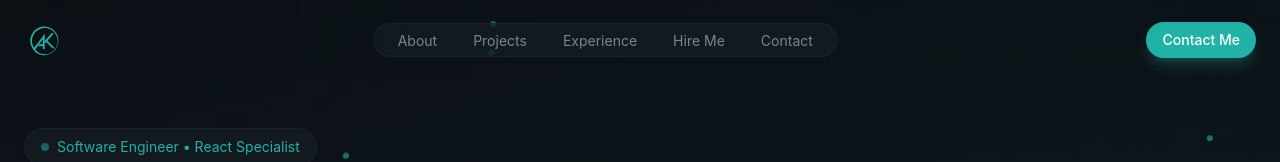
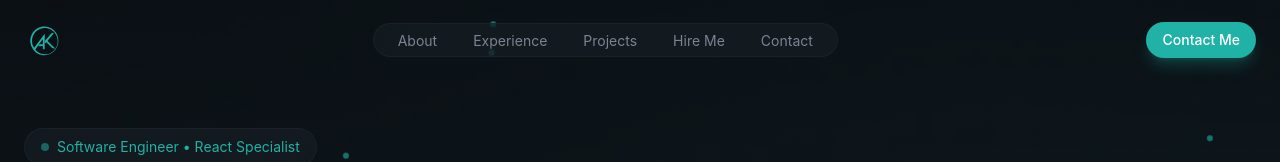
Before and after one commit to Ahmad-khalaf517/ahmad-khalaf-portfolio, a Next.js app: page / in a window 1280 px wide. Shown: the top 162 px of the page. Built offline with nearby package versions, Linux system fonts and the light colour scheme.

Commit message:
Fix the order of nav links

```diff
--- a/components/layout/footer.tsx
+++ b/components/layout/footer.tsx
@@ -13,8 +13,8 @@ const socialLinks = [
 ];
 
 const footerLinks = [
-  { href: "#hero", label: "About" },
-  { href: "#about", label: "Projects" },
+  { href: "#about", label: "About" },
+  { href: "#projects", label: "Projects" },
   // { href: "#skills", label: "Experience" },
   { href: "#experience", label: "Experience" },
   // { href: "#testimonials", label: "Testimonials" },
--- a/components/layout/navbar.tsx
+++ b/components/layout/navbar.tsx
@@ -4,10 +4,10 @@ import { useState } from "react";
 import { Menu, X } from "lucide-react";
 
 const navLinks = [
-  { href: "#hero", label: "About" },
-  { href: "#about", label: "Projects" },
+  { href: "#about", label: "About" },
+  { href: "#experience", label: "Experience" },
+  { href: "#projects", label: "Projects" },
   // { href: "#skills", label: "Experience" },
-  { href: "#experience", label: "Experience" },
   // { href: "#testimonials", label: "Testimonials" },
   { href: "#hire-me", label: "Hire Me" },
   { href: "#contact", label: "Contact" },
```
